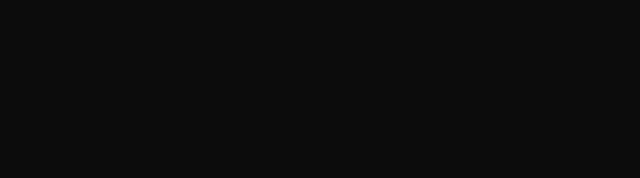
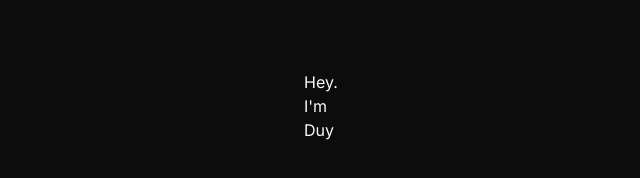
Before and after one commit to whateveriswhatever/Personal-Portfolio, a Next.js app: page / in a window 1280 px wide. Shown: the part 294-472 px from the top of the page, without its empty margins (176-816 px from the left). Built offline with nearby package versions, Linux system fonts and the light colour scheme.

Commit message:
Erected link to the main sections such as Work, About, Contact

```diff
--- /dev/null
+++ b/src/app/contact/page.tsx
@@ -0,0 +1,11 @@
+import React from "react";
+
+const page = () => {
+  return (
+    <div>
+      <h1>Contact</h1>
+    </div>
+  );
+};
+
+export default page;
--- a/src/app/layout.tsx
+++ b/src/app/layout.tsx
@@ -22,7 +22,7 @@ export default function RootLayout({
     <html lang="en">
       <body className={inter.className}>
         <div
-          className="h-screen max-h-screen website-background-black"
+          className="h-screen max-h-screen website-background-black text-white"
           style={{ backgroundColor: "#0c0c0c" }}
         >
           {children}
--- /dev/null
+++ b/src/app/work/page.tsx
@@ -0,0 +1,11 @@
+import React from "react";
+
+const page = () => {
+  return (
+    <div>
+      <h1>Work</h1>
+    </div>
+  );
+};
+
+export default page;
--- /dev/null
+++ b/src/app/{components}/Details.tsx
@@ -0,0 +1,67 @@
+"use client";
+
+import React from "react";
+import { useState } from "react";
+
+type ContentsParam = {
+  prevParams: string;
+  nextParams: string;
+  prevContent: string;
+  nextContent: string;
+};
+
+const Details = () => {
+  return (
+    <div className="absolute h-full flex items-center">
+      <h1>
+        <Content
+          prevParams=""
+          nextParams="/about"
+          prevContent="Hey."
+          nextContent="About"
+        />
+
+        <Content
+          prevParams=""
+          nextParams="/work"
+          prevContent="I'm"
+          nextContent="Work"
+        />
+
+        <Content
+          prevParams=""
+          nextParams="/contact"
+          prevContent="Duy"
+          nextContent="Contact"
+        />
+      </h1>
+    </div>
+  );
+};
+
+export default Details;
+
+const Content: React.FC<ContentsParam> = ({
+  prevParams,
+  nextParams,
+  prevContent,
+  nextContent,
+}) => {
+  const [modifiedContext, setModifiedContext] = useState(prevContent);
+  const [isHovered, setIsHovered] = useState(false);
+  return (
+    <div className="relative block overflow-hidden">
+      <a
+        className="no-underline cursor-pointer text-slate-100"
+        href={isHovered ? nextParams : prevParams}
+        onMouseEnter={() => setIsHovered(true)}
+        onMouseLeave={() => setIsHovered(false)}
+      >
+        {/* {isHovered ? nextContent : prevContent} */}
+        <div className="text-neutral-50">
+          {isHovered ? nextContent : prevContent}
+        </div>
+      </a>
+    </div>
+  );
+};
--- a/src/app/{components}/Detais.tsx
+++ /dev/null
@@ -1,29 +0,0 @@
-import React from "react";
-
-type ContentsParam = {
-  params: string;
-  prevContent: string;
-  nextContent: string;
-};
-
-const Details = () => {
-  return (
-    <div className="absolute h-full flex items-center">
-      <h1></h1>
-    </div>
-  );
-};
-
-export default Details;
-
-const Content: React.FC<ContentsParam> = ({
-  params,
-  prevContent,
-  nextContent,
-}) => {
-  return (
-    <div className="relative block overflow-hidden">
-      <a href={params}>{prevContent}</a>
-    </div>
-  );
-};
--- a/src/app/{components}/Main.tsx
+++ b/src/app/{components}/Main.tsx
@@ -1,5 +1,5 @@
 import React from "react";
-import Details from "./Detais";
+import Details from "./Details";
 
 const Main = () => {
   return (
```
